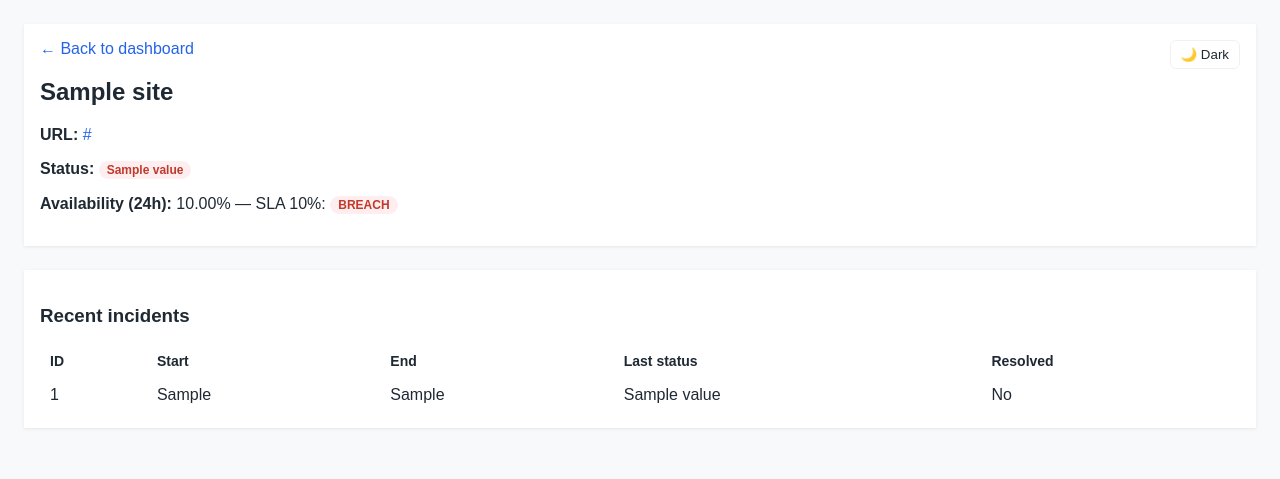
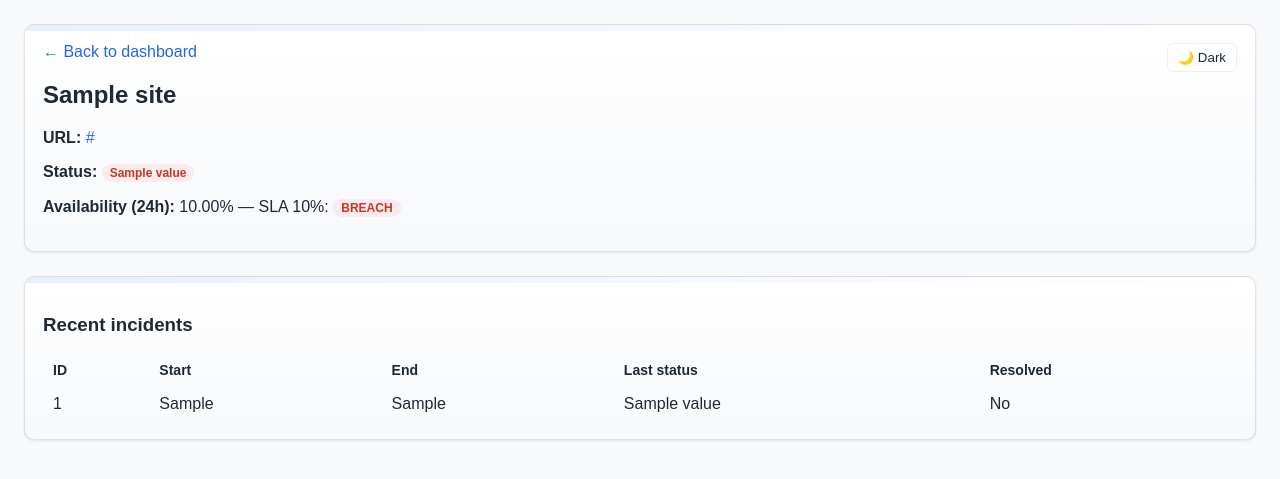
Before and after one commit to lumeeeee/uptime-monitoring, a FastAPI app: template app/web/templates/site_detail.html in a window 1280 px wide. Shown: the top 479 px of the page. Run offline with FastAPI, Linux system fonts and the light colour scheme; the template is opened without the code that fills it: most values are stand-ins (such as "Sample title", 1, 10 or a date in 2020); parts of the project's set-up code (start-up, migrations or seed data) failed here and were passed over.

Commit message:
Cards design fix

```diff
--- a/app/web/templates/site_detail.html
+++ b/app/web/templates/site_detail.html
@@ -13,6 +13,8 @@
       --up: #0b8a3c;
       --down: #c0392b;
       --card-shadow: 0 1px 3px rgba(0,0,0,0.08);
+      --card-border: rgba(15,23,42,0.12);
+      --card-accent: rgba(37,99,235,0.10);
     }
     .theme-dark{
       --bg: #0b1220;
@@ -23,11 +25,15 @@
       --up: #34d399;
       --down: #fb7185;
       --card-shadow: 0 2px 8px rgba(2,6,23,0.6);
+      --card-border: rgba(255,255,255,0.12);
+      --card-accent: rgba(96,165,250,0.14);
     }
     body { font-family: Arial, sans-serif; margin: 24px; background: var(--bg); color: var(--text); }
     a { color: var(--accent); text-decoration: none; }
     a:hover { text-decoration: underline; }
-    .section { margin-bottom: 24px; background: var(--panel-bg); padding: 16px; box-shadow: var(--card-shadow); }
+    .section { position: relative; margin-bottom: 24px; background: linear-gradient(180deg,var(--panel-bg), rgba(255,255,255,0.02)); padding: 18px; box-shadow: var(--card-shadow); border-radius: 10px; border: 1.5px solid var(--card-border); overflow: hidden; }
+    .section::before{ content: ""; position: absolute; left: 0; top: 0; height: 6px; width: 100%; background: linear-gradient(90deg,var(--card-accent), transparent); pointer-events: none; }
+    .section:focus-within { outline: 3px solid rgba(37,99,235,0.08); }
     .status-up { color: var(--up); font-weight: 700; }
     .status-down { color: var(--down); font-weight: 700; }
     .pill { padding: 2px 8px; border-radius: 12px; font-size: 12px; font-weight: 600; display: inline-block; }
```
Also changed, not shown: app/web/templates/dashboard.html (+10 -7 lines).
